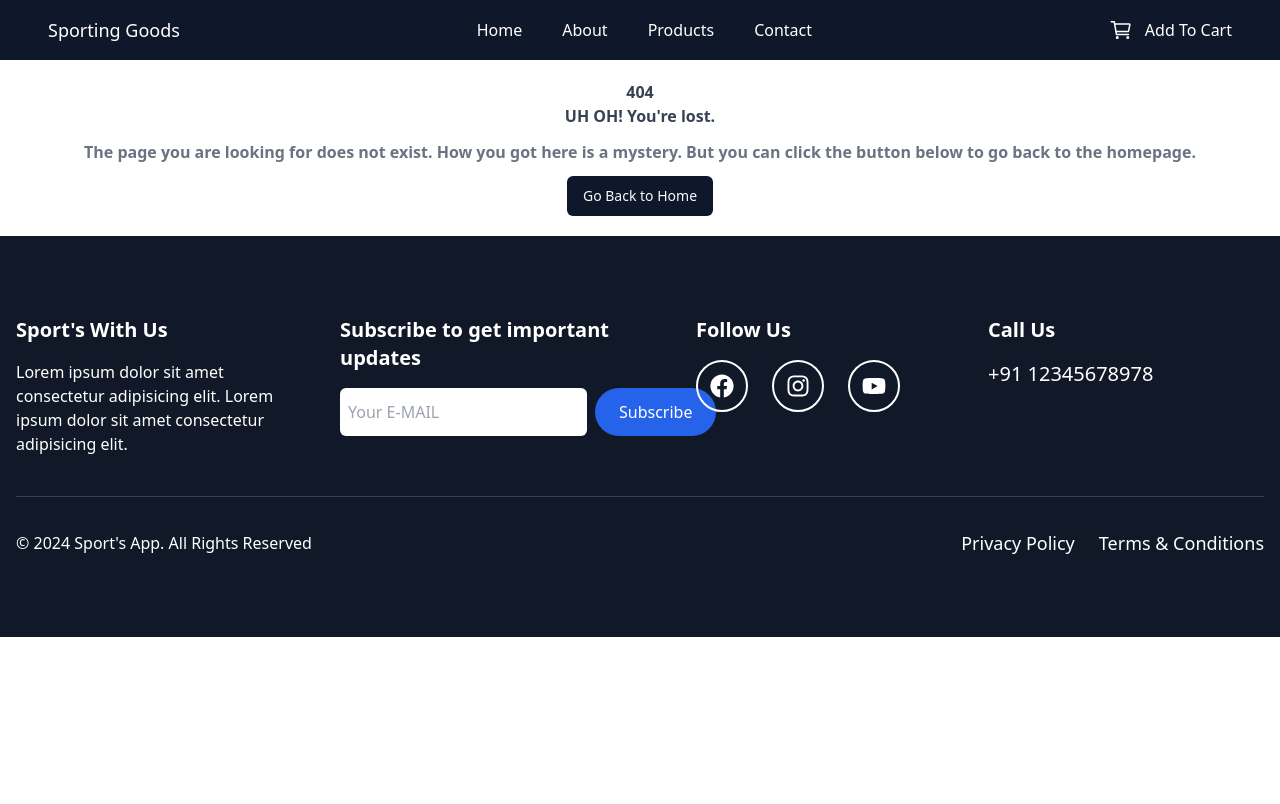
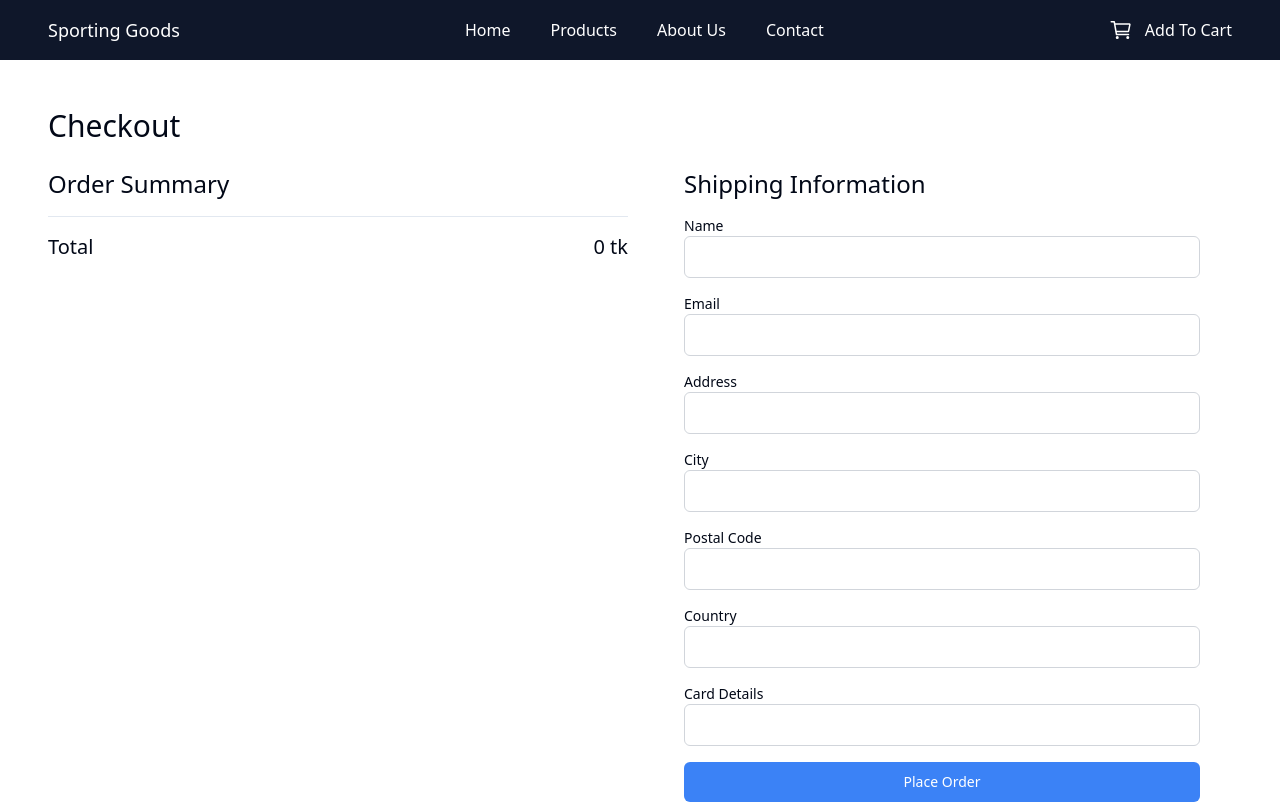
Before and after one commit to SafaRahaf/Sporting-Goods, a React (Vite) app: page /checkout in a window 1280 px wide. Shown: the top 804 px of the page. Built offline with nearby package versions, Linux system fonts and the light colour scheme.

Commit message:
chackout page created

```diff
--- a/src/App.tsx
+++ b/src/App.tsx
@@ -8,6 +8,7 @@ import Contact from "./pages/Contact";
 import SingleProduct from "./pages/SingleProduct";
 import ErrorPage from "./pages/ErrorPage";
 import AddToCart from "./pages/AddToCart";
+import Checkout from "./pages/Checkout";
 
 function App() {
   return (
@@ -22,6 +23,7 @@ function App() {
             <Route path="/contact" element={<Contact />} />
             <Route path="/product/:id" element={<SingleProduct />} />
             <Route path="/add-to-cart" element={<AddToCart />} />
+            <Route path="/checkout" element={<Checkout />} />
             <Route path="*" element={<ErrorPage />} />
           </>
         </Routes>
--- a/src/components/OurTeam.tsx
+++ b/src/components/OurTeam.tsx
@@ -8,7 +8,7 @@ const OurTeam: React.FC = () => {
         <div className="grid grid-cols-1 sm:grid-cols-2 md:grid-cols-3 gap-4">
           <div className="border rounded-lg overflow-hidden shadow-lg">
             <img
-              src="https://via.placeholder.com/200"
+              src="https://res.cloudinary.com/dvz9ssr9t/image/upload/v1693973520/samples/people/kitchen-bar.jpg"
               alt="Team Member 1"
               className="w-full h-48 object-cover"
             />
@@ -19,7 +19,7 @@ const OurTeam: React.FC = () => {
           </div>
           <div className="border rounded-lg overflow-hidden shadow-lg">
             <img
-              src="https://via.placeholder.com/200"
+              src="https://res.cloudinary.com/dvz9ssr9t/image/upload/v1693973547/samples/smile.jpg"
               alt="Team Member 2"
               className="w-full h-48 object-cover"
             />
@@ -30,7 +30,7 @@ const OurTeam: React.FC = () => {
           </div>
           <div className="border rounded-lg overflow-hidden shadow-lg">
             <img
-              src="https://via.placeholder.com/200"
+              src="https://res.cloudinary.com/dvz9ssr9t/image/upload/v1693973524/samples/people/smiling-man.jpg"
               alt="Team Member 3"
               className="w-full h-48 object-cover"
             />
--- a/src/components/layout/Footer.tsx
+++ b/src/components/layout/Footer.tsx
@@ -5,13 +5,16 @@ import { FaFacebook, FaInstagram, FaYoutube } from "react-icons/fa";
 const Footer: React.FC = () => {
   return (
     <>
-      <footer className="bg-gray-900 text-white py-20 px-4">
+      <footer className="bg-gray-900 text-white py-16 px-4">
         <div className="max-w-7xl mx-auto grid grid-cols-1 md:grid-cols-4 gap-12">
           <div className="text-center md:text-left">
             <h3 className="text-xl font-bold mb-4">Sport's With Us</h3>
-            <p className="text-md">
-              Lorem ipsum dolor sit amet consectetur adipisicing elit. Lorem
-              ipsum dolor sit amet consectetur adipisicing elit.
+            <p className="text-sm">
+              Sports encompass a wide range of physical activities,
+              competitions, and games that involve physical exertion, skill, and
+              often a competitive aspect. They are played individually or in
+              teams, providing entertainment, physical fitness, and social
+              interaction. Here are some key points about sports
             </p>
           </div>
           <div className="text-center md:text-left">
@@ -60,8 +63,16 @@ const Footer: React.FC = () => {
             </div>
           </div>
           <div className="text-center md:text-left">
-            <h3 className="text-xl font-bold mb-4">Call Us</h3>
-            <h3 className="text-xl">+91 12345678978</h3>
+            <h3 className="text-xl font-bold mb-4">Contact Us</h3>
+
+            <h4 className="text-lg mb-3">
+              <strong className="text-xl font-normal mb-2">Call Us :</strong>
+              +91 12345678978
+            </h4>
+            <h4 className="text-lg">
+              <strong className="text-xl font-normal mb-2">Mail Us :</strong>
+              sportgoods@outlook.com
+            </h4>
           </div>
         </div>
 
--- a/src/components/layout/Header.tsx
+++ b/src/components/layout/Header.tsx
@@ -15,15 +15,15 @@ const Header: React.FC = () => {
               <a href="/" className="text-white">
                 Home
               </a>
+            </li>{" "}
+            <li>
+              <a href="/products" className="text-white">
+                Products
+              </a>
             </li>
             <li>
               <a href="/about" className="text-white">
-                About
-              </a>
-            </li>
-            <li>
-              <a href="/products" className="text-white">
-                Products
+                About Us
               </a>
             </li>
             <li>
--- a/src/interface/cartInterface.ts
+++ b/src/interface/cartInterface.ts
@@ -1,6 +1,7 @@
 export interface CartItem {
   _id: string;
-  name: string;
+  title: string;
+  image: string;
   price: number;
   quantity: number;
 }
--- a/src/pages/AddToCart.tsx
+++ b/src/pages/AddToCart.tsx
@@ -26,14 +26,10 @@ const AddToCart = () => {
     dispatch(updateQuantity({ itemId: id, quantity }));
   };
 
-  const handleAddToCart = (item) => {
-    dispatch(addToCart(item));
-  };
-
   return (
     <div className="p-12">
       <div className="mx-auto">
-        <div className="grid grid-cols-5 gap-3 text-center mb-2">
+        <div className="grid grid-cols-5 gap-3 text-center mb-2 font-medium">
           <p>Item</p>
           <p>Price</p>
           <p>Quantity</p>
@@ -54,14 +50,15 @@ const AddToCart = () => {
             >
               <div className="flex justify-center">
                 <img
-                  src="https://res.cloudinary.com/dvz9ssr9t/image/upload/v1720518986/download_11_feilmz.jpg"
-                  alt="ball"
+                  src={item.image}
+                  alt={item.title}
                   className="rounded-full h-12 w-12 "
                 />
               </div>
               <p>{item.price} tk</p>
               <div className="flex justify-center">
                 <button
+                  className="px-2 mx-2 bg-cyan-900 text-white rounded-sm font-semibold"
                   onClick={() =>
                     handleUpdateQuantity(item._id, item.quantity - 1)
                   }
@@ -70,6 +67,7 @@ const AddToCart = () => {
                 </button>
                 <p>{item.quantity}</p>
                 <button
+                  className="px-2 mx-2 bg-cyan-900 text-white rounded-sm font-semibold"
                   onClick={() =>
                     handleUpdateQuantity(item._id, item.quantity + 1)
                   }
@@ -91,8 +89,8 @@ const AddToCart = () => {
 
         <hr className="my-4" />
         {cart.length > 0 && (
-          <div className="flex flex-col sm:flex-row justify-center gap-6 sm:gap-12">
-            <div className="border rounded-lg overflow-hidden shadow-lg hover:shadow-xl transition-shadow duration-300 p-4 sm:p-9 flex flex-col sm:flex-row gap-4">
+          <div className="flex flex-col sm:flex-row justify-between gap-6 sm:gap-12 px-5 sm:px-0 ">
+            <div className="border rounded-lg overflow-hidden shadow-lg hover:shadow-xl transition-shadow duration-300 p-4 sm:p-9 flex flex-col sm:flex-row gap-4 ">
               <h2>
                 Subtotal:{" "}
                 <strong>
@@ -129,6 +127,11 @@ const AddToCart = () => {
               >
                 Clear All Cart
               </Button>
+              <Link to="/checkout">
+                <Button className="btn btn-clear bg-cyan-900">
+                  Chackout Button
+                </Button>
+              </Link>
             </div>
           </div>
         )}
--- /dev/null
+++ b/src/pages/Checkout.tsx
@@ -0,0 +1,133 @@
+import React from "react";
+import { useAppSelector, useAppDispatch } from "../redux/features/hooks";
+import { RootState } from "../redux/features/store";
+import { clearCart } from "../redux/features/products/cartSlice";
+import { Button } from "@/components/ui/button";
+
+const Checkout = () => {
+  const cart = useAppSelector((state: RootState) => state.cart.cart);
+  const dispatch = useAppDispatch();
+
+  const handleSubmit = (e: React.FormEvent) => {
+    e.preventDefault();
+    dispatch(clearCart());
+    alert("Order placed successfully!");
+  };
+
+  const totalAmount = cart.reduce(
+    (acc, item) => acc + item.price * item.quantity,
+    0
+  );
+
+  return (
+    <div className="p-12">
+      <div className="mx-auto w-full max-w-7xl">
+        <h1 className="text-3xl mb-6">Checkout</h1>
+
+        <div className="grid grid-cols-1 md:grid-cols-2 gap-6">
+          <div>
+            <h2 className="text-2xl mb-4">Order Summary</h2>
+            <div className="space-y-4">
+              {cart.map((item) => (
+                <div
+                  key={item._id}
+                  className="flex justify-between items-center"
+                >
+                  <div className="flex items-center">
+                    <img
+                      src={item.image}
+                      alt={item.title}
+                      className="h-12 w-12 rounded-full"
+                    />
+                    <div className="ml-4">
+                      <h3 className="text-lg">{item.title}</h3>
+                      <p>Quantity: {item.quantity}</p>
+                    </div>
+                  </div>
+                  <p>{item.price * item.quantity} tk</p>
+                </div>
+              ))}
+            </div>
+            <hr className="my-4" />
+            <div className="flex justify-between items-center">
+              <h3 className="text-xl">Total</h3>
+              <p className="text-xl">{totalAmount} tk</p>
+            </div>
+          </div>
+
+          <div className="px-8">
+            <h2 className="text-2xl mb-4">Shipping Information</h2>
+            <form onSubmit={handleSubmit} className="space-y-4">
+              <div>
+                <label className="block text-sm font-medium">Name</label>
+                <input
+                  type="text"
+                  className="w-full border border-gray-300 p-2 rounded-md"
+                  required
+                />
+              </div>
+              <div>
+                <label className="block text-sm font-medium">Email</label>
+                <input
+                  type="email"
+                  className="w-full border border-gray-300 p-2 rounded-md"
+                  required
+                />
+              </div>
+              <div>
+                <label className="block text-sm font-medium">Address</label>
+                <input
+                  type="text"
+                  className="w-full border border-gray-300 p-2 rounded-md"
+                  required
+                />
+              </div>
+              <div>
+                <label className="block text-sm font-medium">City</label>
+                <input
+                  type="text"
+                  className="w-full border border-gray-300 p-2 rounded-md"
+                  required
+                />
+              </div>
+              <div>
+                <label className="block text-sm font-medium">Postal Code</label>
+                <input
+                  type="text"
+                  className="w-full border border-gray-300 p-2 rounded-md"
+                  required
+                />
+              </div>
+              <div>
+                <label className="block text-sm font-medium">Country</label>
+                <input
+                  type="text"
+                  className="w-full border border-gray-300 p-2 rounded-md"
+                  required
+                />
+              </div>
+              <div>
+                <label className="block text-sm font-medium">
+                  Card Details
+                </label>
+                <input
+                  type="text"
+                  className="w-full border border-gray-300 p-2 rounded-md"
+                  required
+                />
+              </div>
+              <Button
+                type="submit"
+                className="w-full bg-blue-500 text-white p-2 rounded-md"
+              >
+                Place Order
+              </Button>
+            </form>
+          </div>
+        </div>
+      </div>
+    </div>
+  );
+};
+
+export default Checkout;
--- a/src/pages/Contact.tsx
+++ b/src/pages/Contact.tsx
@@ -3,12 +3,14 @@ import React from "react";
 const Contact = () => {
   return (
     <div className="p-4">
-      <h2 className="text-2xl font-bold mb-4">Contact page</h2>
+      <h2 className="text-2xl font-bold mb-4 flex justify-center text-slate-800">
+        Contact page
+      </h2>
       <iframe
         src="https://www.google.com/maps/embed?pb=!1m18!1m12!1m3!1d3782.265588856342!2d73.91455641541671!3d18.562061287384868!2m3!1f0!2f0!3f0!3m2!1i1024!2i768!4f13.1!3m3!1m2!1s0x3bc2c147b8b3a3bf%3A0x6f7fdcc8e4d6c77e!2sPhoenix%20Marketcity%20-%20Viman%20Nagar!5e0!3m2!1sen!2sin!4v1664345115285!5m2!1sen!2sin"
         width="100%"
         height="400"
-        className="border-0 mb-6"
+        className="border-0 mb-6 px-5"
         loading="lazy"
         title="myFrame"
         referrerPolicy="no-referrer-when-downgrade"
```
